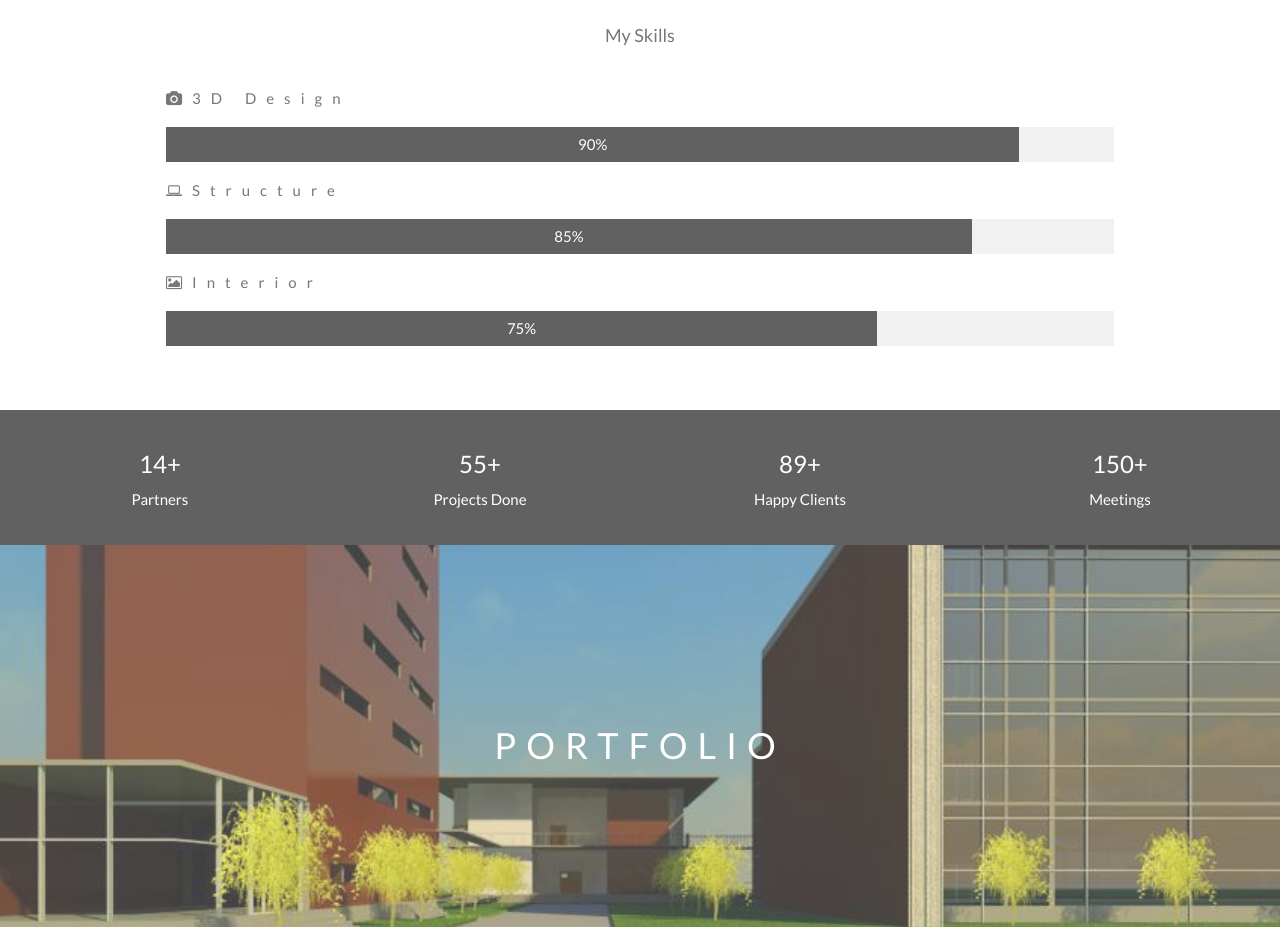
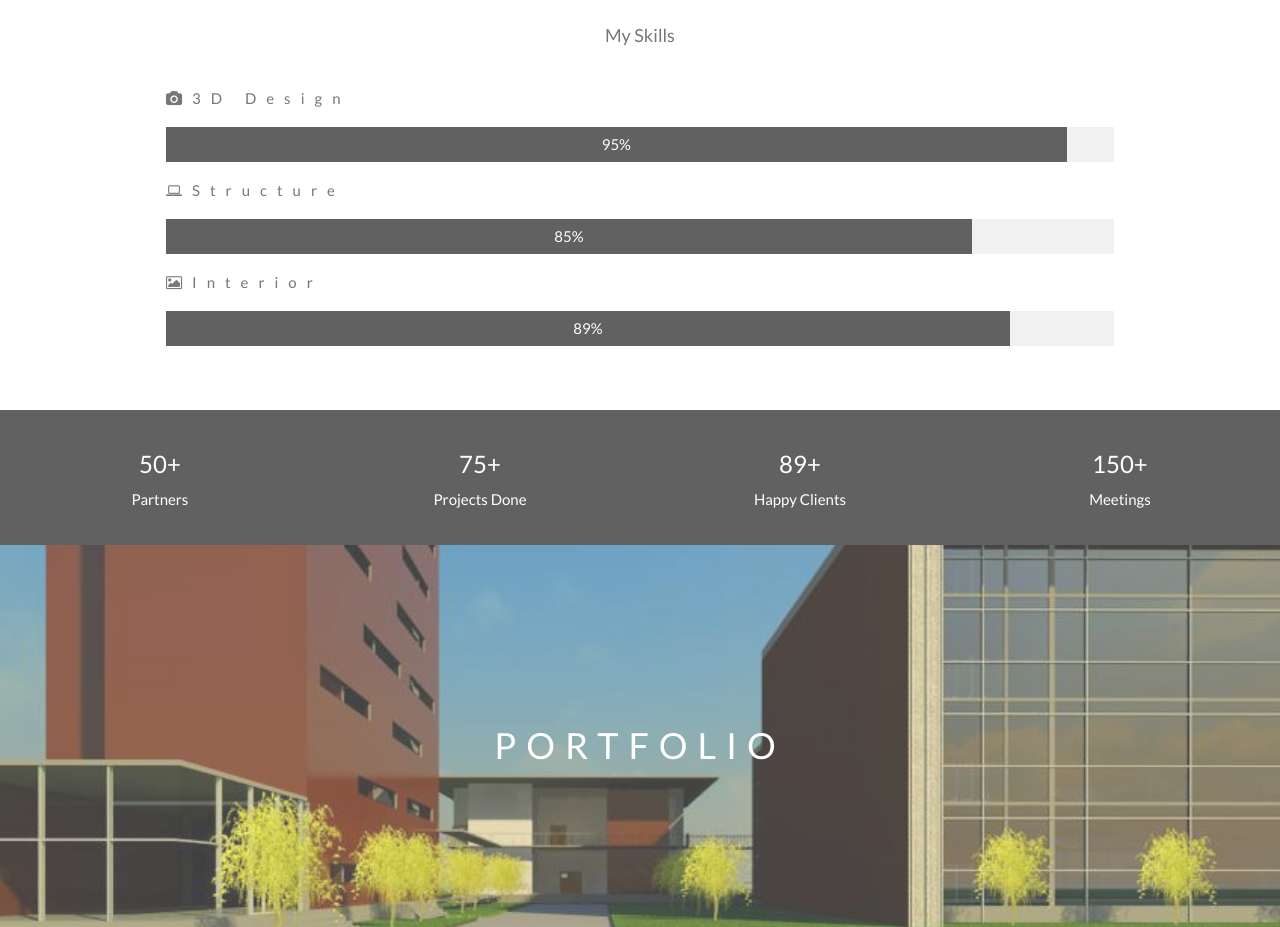
Before and after one commit to Hezzipham/QuynhVu, a plain HTML site: page index.html in a window 1280 px wide. Shown: the part 1295-2222 px from the top of the page. Drawn offline with nearby package versions, Linux system fonts and the light colour scheme.

Commit message:
Update index.html

```diff
--- a/index.html
+++ b/index.html
@@ -107,7 +107,7 @@ body, html {
   <p class="w3-large w3-center w3-padding-16">My Skills</p>
   <p class="w3-wide"><i class="fa fa-camera"></i>3D Design</p>
   <div class="w3-light-grey">
-    <div class="w3-container w3-padding-small w3-dark-grey w3-center" style="width:90%">90%</div>
+    <div class="w3-container w3-padding-small w3-dark-grey w3-center" style="width:95%">95%</div>
   </div>
   <p class="w3-wide"><i class="fa fa-laptop"></i>Structure</p>
   <div class="w3-light-grey">
@@ -115,17 +115,17 @@ body, html {
   </div>
   <p class="w3-wide"><i class="fa fa-photo"></i>Interior</p>
   <div class="w3-light-grey">
-    <div class="w3-container w3-padding-small w3-dark-grey w3-center" style="width:75%">75%</div>
+    <div class="w3-container w3-padding-small w3-dark-grey w3-center" style="width:89%">89%</div>
   </div>
 </div>
 
 <div class="w3-row w3-center w3-dark-grey w3-padding-16">
   <div class="w3-quarter w3-section">
-    <span class="w3-xlarge">14+</span><br>
+    <span class="w3-xlarge">50+</span><br>
     Partners
   </div>
   <div class="w3-quarter w3-section">
-    <span class="w3-xlarge">55+</span><br>
+    <span class="w3-xlarge">75+</span><br>
     Projects Done
   </div>
   <div class="w3-quarter w3-section">
```
